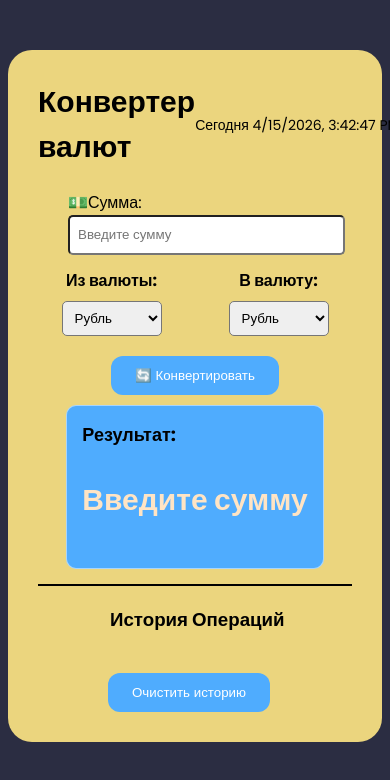
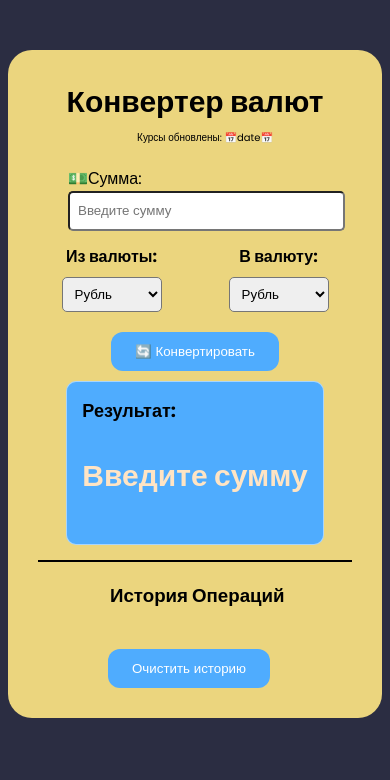
Before and after one commit to gtxpit/currencies, a website built with Vite: page index.html in a window 390 px wide. Shown: the top 780 px of the page. Built offline with nearby package versions, Linux system fonts and the light colour scheme; no server answers.

Commit message:
date fix

```diff
--- a/src/main.js
+++ b/src/main.js
@@ -21,80 +21,78 @@ function loadRates() {
                 KZT: data.Valute.KZT.Value / data.Valute.KZT.Nominal,
                 UAH: data.Valute.UAH.Value / data.Valute.UAH.Nominal
             };
-            updateSpan.textContent = new Date().toLocaleString();
-            console.log('Курсы загружены:', currencyRates);
+
+            const ratesDate = new Date(data.Timestamp);
+            updateSpan.innerHTML = `📅 Курс на дату: ${data.Date.split('T')[0]}<br>
+                                    🕒 Официальный курс ЦБ РФ от: ${ratesDate.toLocaleString()}`
+
+            console.log('Курсы загружены:', currencyRates)
         })
         .catch(error => {
-            console.error('Ошибка:', error);
-            alert('Не удалось загрузить курсы');
+            console.error('Ошибка:', error)
+            alert('Не удалось загрузить курсы')
         });
 }
 
-// функция конвертации
+// Функция конвертации
 function convertCurrency() {
-    const amount = parseFloat(sumInput.value);
-    const fromCode = document.querySelectorAll('.currency-box select')[0].value;
-    const toCode = document.querySelectorAll('.currency-box select')[1].value;
-    const fromRate = currencyRates[fromCode];
-    const toRate = currencyRates[toCode];
-    const result = amount * (fromRate / toRate);
+    const amount = parseFloat(sumInput.value)
+    const fromCode = document.querySelectorAll('.currency-box select')[0].value
+    const toCode = document.querySelectorAll('.currency-box select')[1].value
+    const fromRate = currencyRates[fromCode]
+    const toRate = currencyRates[toCode]
+    const result = amount * (fromRate / toRate)
+
     if (isNaN(amount) || amount === '') {
-        resultDiv.textContent = 'Введите сумму';
+        resultDiv.textContent = 'Введите сумму'
         return;
     }
 
     // Выводим результат
-    resultDiv.textContent = result.toFixed(2) + ' ' + toCode;
-    const newRecord = document.createElement('div');
-    newRecord.className = 'history-item';
-    newRecord.textContent = `${amount} ${fromCode} → ${result.toFixed(2)} ${toCode}`;
-    historyList.prepend(newRecord);
+    resultDiv.textContent = result.toFixed(2) + ' ' + toCode
+
+    // Добавляем в историю
+    const newRecord = document.createElement('div')
+    newRecord.className = 'history-item'
+    newRecord.textContent = `${amount} ${fromCode} → ${result.toFixed(2)} ${toCode}`
+    historyList.prepend(newRecord)
+
     if (historyList.children.length > 10) {
-        historyList.lastElementChild.remove();
+        historyList.lastElementChild.remove()
     }
-    //история
-    localStorage.setItem('history', JSON.stringify(historyList.innerHTML));
+
+    // Сохраняем историю
+    localStorage.setItem('history', JSON.stringify(historyList.innerHTML))
 }
 
-// ЗАГРУЗКА ИСТОРИИ
+// Загрузка истории
 function loadHistory() {
-    const savedHistory = localStorage.getItem('history');
+    const savedHistory = localStorage.getItem('history')
     if (savedHistory) {
-        historyList.innerHTML = JSON.parse(savedHistory);
+        historyList.innerHTML = JSON.parse(savedHistory)
     }
 }
 
-//загрузка
-loadRates();
-loadHistory();
+// Очистка истории
+const clearBtn = document.querySelector('#clear-btn')
+if (clearBtn) {
+    clearBtn.addEventListener('click', () => {
+        historyList.innerHTML = ''
+        localStorage.removeItem('history')
+        alert('История очищена!')
+    });
+}
 
+// Вешаем конвертацию на кнопку
+btn.addEventListener('click', convertCurrency)
 
-
-// Часы
-function updateTime() {
-    divUpdate.textContent = "Сегодня " + new Date().toLocaleString();
-}
-updateTime();
-setInterval(updateTime, 1000);
-
-// вешаем конвертацию на кнопку
-btn.addEventListener('click', convertCurrency);
-
-// при нажатаии на enter кнопка срабатывает(для удобства)
-sumInput.addEventListener('keypress', function (event) {
+// Enter на поле ввода
+sumInput.addEventListener('keypress', function(event) {
     if (event.key === 'Enter') {
-        btn.click();
+        btn.click()
     }
 });
 
-// загружаем курсы при старте
-loadRates();
-
-
-//очистка истории с помощью кнопки
-const clearBtn = document.querySelector('#clear-btn');
-clearBtn.addEventListener('click', () => {
-    historyList.innerHTML = '';
-    localStorage.removeItem('history');
-    alert('История очищена!');
-});
+// Загружаем курсы и историю при старте
+loadRates()
+loadHistory()
--- a/src/style.css
+++ b/src/style.css
@@ -11,6 +11,8 @@ body {
 h1 {
   text-align: center;
   margin-top: 50px;
+  white-space: nowrap;
+
 }
 
 .first {
@@ -19,6 +21,7 @@ h1 {
   align-items: center;
   flex-direction: column;
   border-radius: 5px;
+
 }
 
 button {
@@ -88,6 +91,7 @@ option {
 
 .update {
   align-items: end;
+  margin-left: 20px;
 }
 
 .sum {
@@ -108,6 +112,7 @@ button:hover {
   justify-content: space-between;
   align-items: center;
   margin-bottom: 20px;
+  flex-direction: column;
 }
 
 .header h1 {
@@ -139,6 +144,10 @@ button:hover {
 }
 
 @media(max-width:480px) {
+  h1 {
+    white-space: nowrap;
+  }
+
   .summa {
     margin-left: 30px;
   }
@@ -159,4 +168,14 @@ button:hover {
   .clearButton {
     margin-left: 70px;
   }
+
+  .update {
+    font-size: 10px;
+    margin-top: 5px;
+  }
+
+  .header {
+    display: flex;
+    flex-direction: column;
+  }
 }
```
